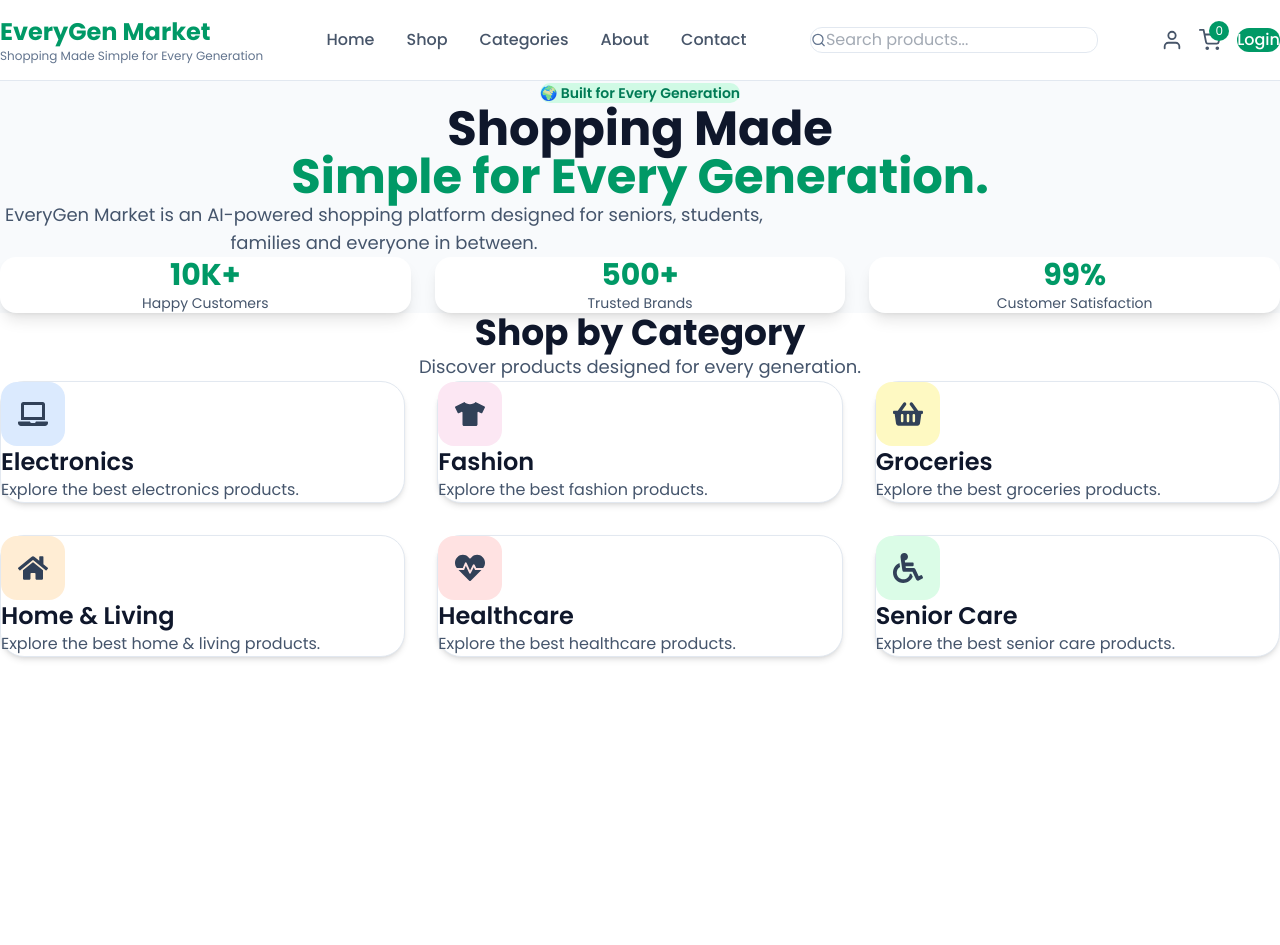
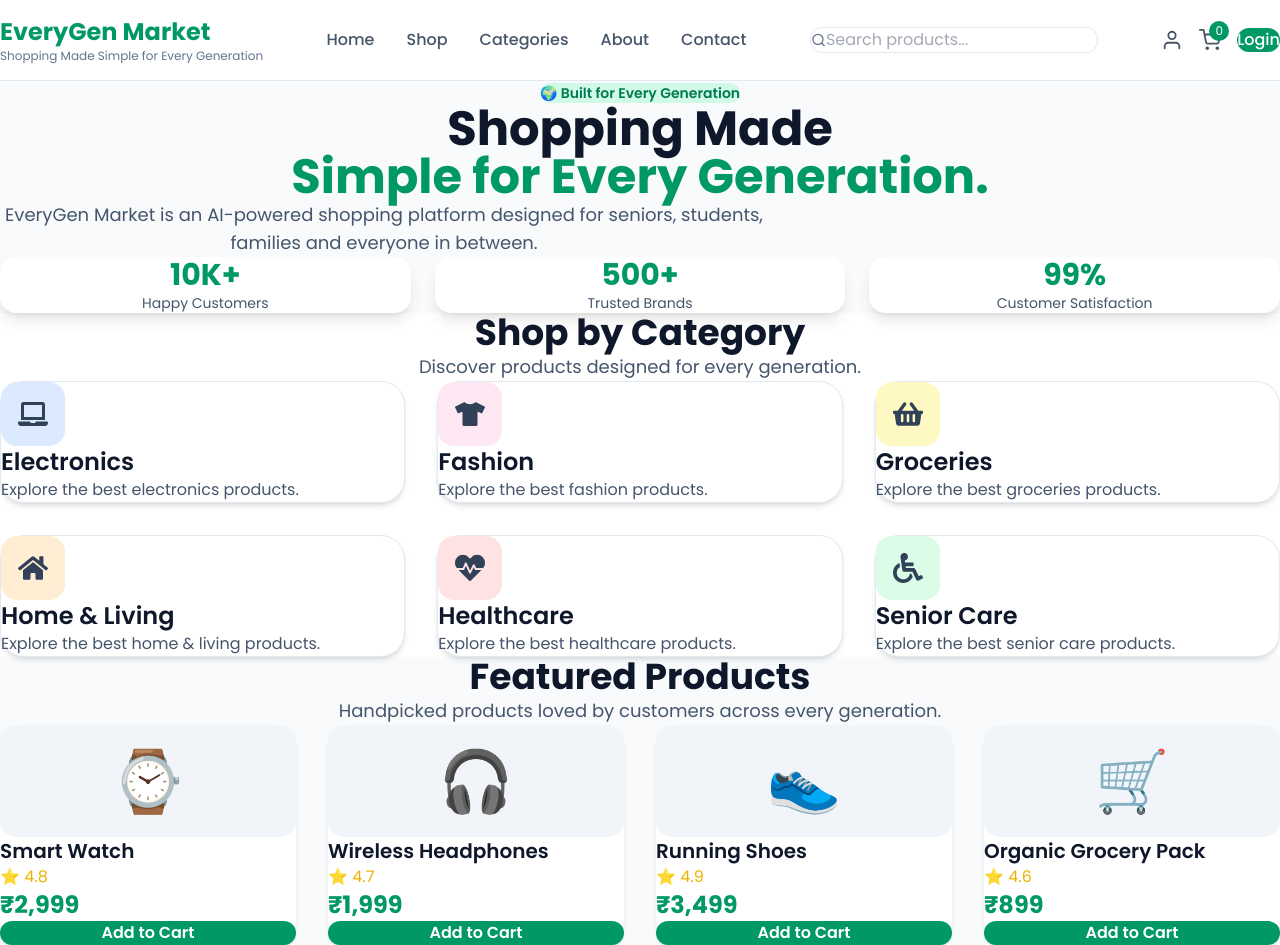
Before and after one commit to Anushka120506/EveryGen-Market, a React (Vite) app in the folder client/: page / in a window 1280 px wide. Before the commit the page ends 800 px from the top, so only its background shows below. Built offline with nearby package versions, Linux system fonts and the light colour scheme.

Commit message:
feat: add featured products section

```diff
--- a/client/src/App.tsx
+++ b/client/src/App.tsx
@@ -1,6 +1,7 @@
 import Navbar from "./components/layout/Navbar/Navbar";
 import Hero from "./components/home/Hero/Hero";
 import Categories from "./components/home/Categories/Categories";
+import FeaturedProducts from "./components/home/FeaturedProducts/FeaturedProducts";
 
 function App() {
   return (
@@ -8,6 +9,7 @@ function App() {
       <Navbar />
       <Hero />
       <Categories />
+      <FeaturedProducts />
     </>
   );
 }
--- /dev/null
+++ b/client/src/components/home/FeaturedProducts/FeaturedProducts.tsx
@@ -0,0 +1,74 @@
+import { featuredProducts } from "./productData";
+
+const FeaturedProducts = () => {
+  return (
+    <section className="bg-slate-50 py-20">
+      <div className="mx-auto max-w-7xl px-6">
+
+        {/* Section Heading */}
+
+        <div className="text-center">
+
+          <h2 className="text-4xl font-bold text-slate-900">
+            Featured Products
+          </h2>
+
+          <p className="mt-4 text-lg text-slate-600">
+            Handpicked products loved by customers across every generation.
+          </p>
+
+        </div>
+
+        {/* Products Grid */}
+
+        <div className="mt-14 grid gap-8 sm:grid-cols-2 lg:grid-cols-4">
+
+          {featuredProducts.map((product) => (
+
+            <div
+              key={product.id}
+              className="rounded-3xl bg-white p-6 shadow-md transition-all duration-300 hover:-translate-y-2 hover:shadow-xl"
+            >
+
+              {/* Product Image */}
+
+              <div className="flex h-28 items-center justify-center rounded-2xl bg-slate-100 text-6xl">
+                {product.image}
+              </div>
+
+              {/* Product Name */}
+
+              <h3 className="mt-6 text-xl font-semibold text-slate-900">
+                {product.name}
+              </h3>
+
+              {/* Rating */}
+
+              <p className="mt-2 text-yellow-500">
+                ⭐ {product.rating}
+              </p>
+
+              {/* Price */}
+
+              <p className="mt-3 text-2xl font-bold text-emerald-600">
+                {product.price}
+              </p>
+
+              {/* Button */}
+
+              <button className="mt-6 w-full rounded-xl bg-emerald-600 py-3 font-semibold text-white transition hover:bg-emerald-700">
+                Add to Cart
+              </button>
+
+            </div>
+
+          ))}
+
+        </div>
+
+      </div>
+    </section>
+  );
+};
+
+export default FeaturedProducts;
--- /dev/null
+++ b/client/src/components/home/FeaturedProducts/productData.ts
@@ -0,0 +1,30 @@
+export const featuredProducts = [
+  {
+    id: 1,
+    name: "Smart Watch",
+    price: "₹2,999",
+    rating: 4.8,
+    image: "⌚",
+  },
+  {
+    id: 2,
+    name: "Wireless Headphones",
+    price: "₹1,999",
+    rating: 4.7,
+    image: "🎧",
+  },
+  {
+    id: 3,
+    name: "Running Shoes",
+    price: "₹3,499",
+    rating: 4.9,
+    image: "👟",
+  },
+  {
+    id: 4,
+    name: "Organic Grocery Pack",
+    price: "₹899",
+    rating: 4.6,
+    image: "🛒",
+  },
+];
```
